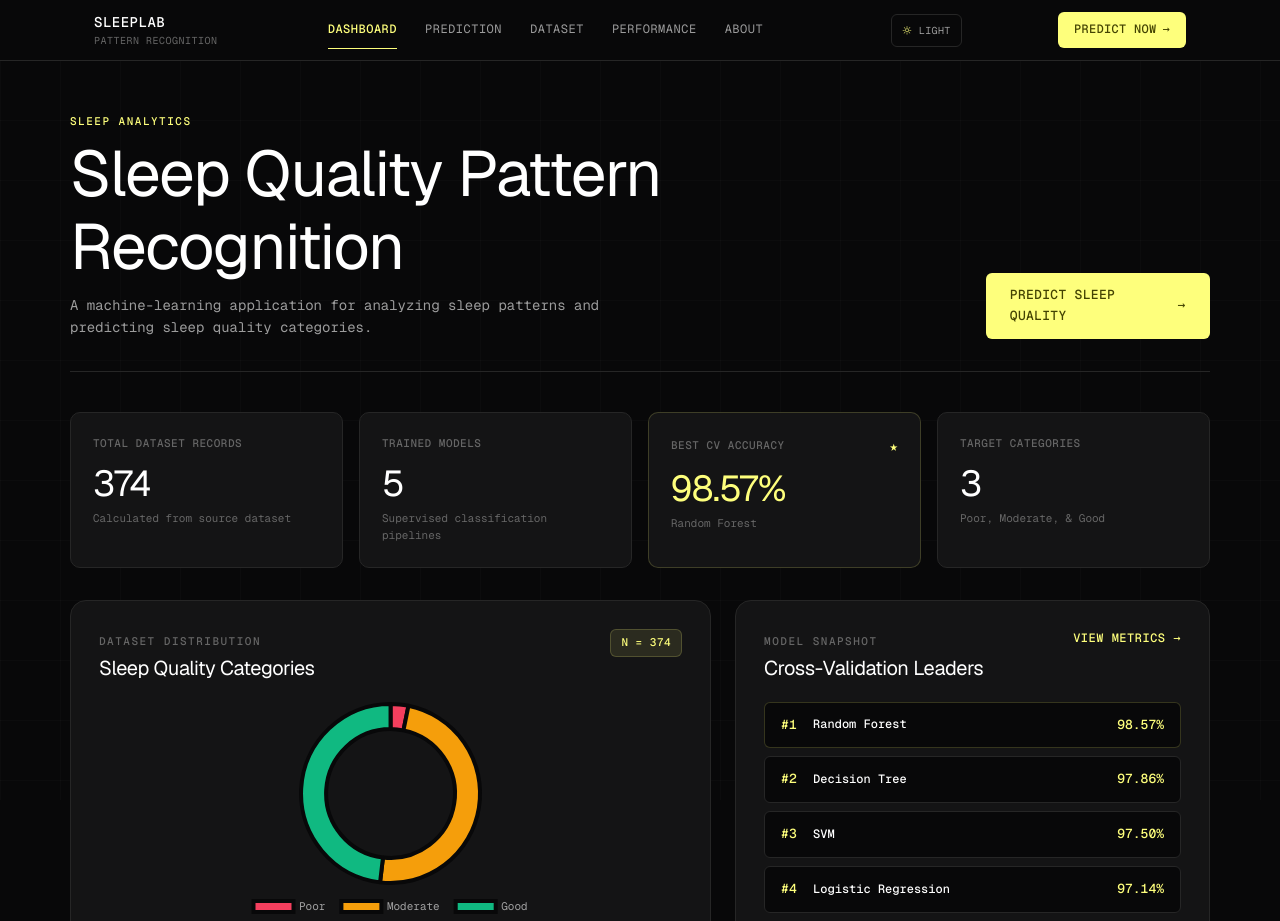
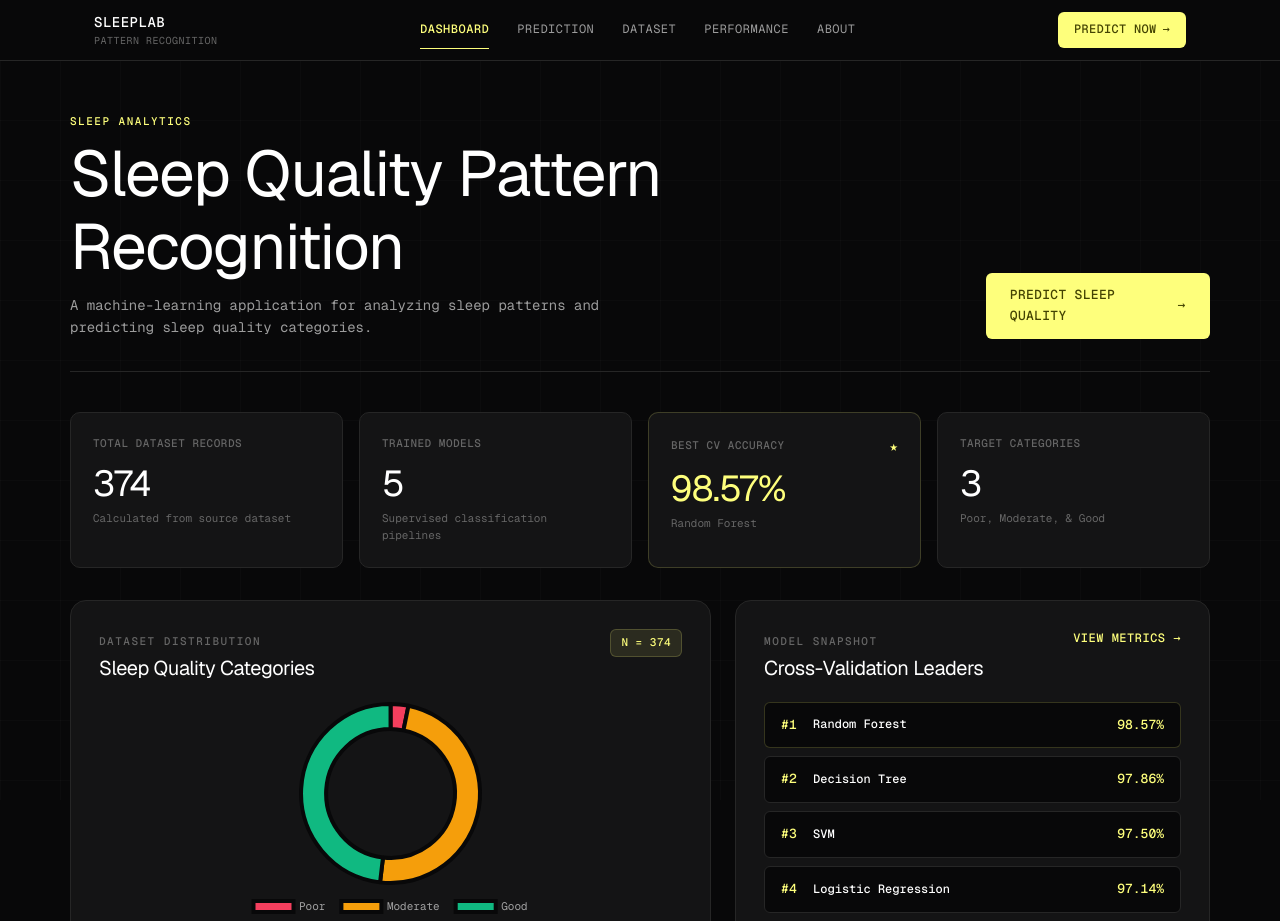
Before and after one commit to Akashj-aj/Sleep_recognition, a Flask app: page / in a window 1280 px wide. Shown: the top 921 px of the page. Run offline with Flask 3, Linux system fonts and the light colour scheme.

Commit message:
Remove toggle

```diff
--- a/static/css/style.css
+++ b/static/css/style.css
@@ -48,19 +48,6 @@
   --duration: 0.6s;
 }
 
-[data-theme="light"] {
-  --bg-main: #f5f5ef;
-  --bg-surface: #ffffff;
-  --bg-input: #fafaf6;
-  --text-primary: #171717;
-  --text-secondary: rgba(23, 23, 23, 0.68);
-  --text-muted: #6b6b63;
-  --border: #d9d9cf;
-  --border-hover: #b8b8aa;
-  --yellow-text: #3f4000;
-  --yellow-glow: rgba(116, 117, 15, 0.12);
-}
-
 /* ==========================================================================
    Reset & Base
    ========================================================================== */
@@ -148,12 +135,6 @@ code {
   pointer-events: none;
   z-index: 0;
   opacity: 1;
-}
-
-[data-theme="light"] .grid-overlay {
-  background-image:
-    linear-gradient(rgba(23, 23, 23, 0.035) 1px, transparent 1px),
-    linear-gradient(90deg, rgba(23, 23, 23, 0.035) 1px, transparent 1px);
 }
 
 /* ==========================================================================
@@ -169,12 +150,6 @@ code {
   background: var(--bg-main);
 }
 
-.top-nav-wrapper.scrolled {
-  border-bottom-color: var(--yellow-border);
-  background: color-mix(in srgb, var(--bg-main) 95%, transparent);
-  backdrop-filter: blur(12px);
-}
-
 .floating-glass {
   max-width: var(--container-max);
   margin: 0 auto;
@@ -323,38 +298,6 @@ code {
 
 .btn-nexus-small:hover .arrow-icon {
   transform: translateX(3px);
-}
-
-.theme-toggle {
-  display: inline-flex;
-  align-items: center;
-  gap: 7px;
-  margin-left: 18px;
-  padding: 8px 10px;
-  color: var(--text-secondary);
-  background: transparent;
-  border: 1px solid var(--border);
-  border-radius: var(--radius-sm);
-  cursor: pointer;
-  font-family: 'Geist Mono', monospace;
-  font-size: 10px;
-  text-transform: uppercase;
-  letter-spacing: 0.4px;
-  transition: color 0.25s var(--ease-out), border-color 0.25s var(--ease-out), background 0.25s var(--ease-out);
-}
-
-.theme-toggle:hover,
-.theme-toggle:focus-visible {
-  color: var(--text-primary);
-  border-color: var(--yellow);
-  background: var(--yellow-glow);
-  outline: none;
-}
-
-.theme-toggle-icon {
-  color: var(--yellow);
-  font-size: 15px;
-  line-height: 1;
 }
 
 /* Mobile Toggle */
@@ -2011,10 +1954,6 @@ input::placeholder {
   .nav-cta-desktop {
     display: none;
   }
-  .theme-toggle {
-    margin-left: auto;
-    margin-right: 12px;
-  }
   .dashboard-header {
     flex-direction: column;
     align-items: flex-start;
--- a/static/js/script.js
+++ b/static/js/script.js
@@ -1,30 +1,4 @@
 document.addEventListener("DOMContentLoaded", () => {
-    // ------------------------------------------------------------------
-    // 0. Persistent Theme Toggle
-    // ------------------------------------------------------------------
-    const themeToggle = document.getElementById("theme-toggle");
-    const savedTheme = localStorage.getItem("sleep-theme");
-
-    const setTheme = (theme) => {
-        const isLight = theme === "light";
-        document.documentElement.dataset.theme = isLight ? "light" : "dark";
-        if (themeToggle) {
-            themeToggle.setAttribute("aria-pressed", String(isLight));
-            themeToggle.setAttribute("aria-label", isLight ? "Switch to dark theme" : "Switch to light theme");
-            themeToggle.querySelector(".theme-toggle-icon").textContent = isLight ? "☾" : "☼";
-            themeToggle.querySelector(".theme-toggle-label").textContent = isLight ? "Dark" : "Light";
-        }
-    };
-
-    setTheme(savedTheme === "light" ? "light" : "dark");
-    if (themeToggle) {
-        themeToggle.addEventListener("click", () => {
-            const nextTheme = document.documentElement.dataset.theme === "light" ? "dark" : "light";
-            localStorage.setItem("sleep-theme", nextTheme);
-            setTheme(nextTheme);
-        });
-    }
-
     // ------------------------------------------------------------------
     // 1. Scroll-Driven Reveal Animations (IntersectionObserver)
     //    Fade-and-slide: elements start transparent + 60px lower,
@@ -97,7 +71,15 @@ document.addEventListener("DOMContentLoaded", () => {
     const navWrapper = document.querySelector(".top-nav-wrapper");
     if (navWrapper) {
         const onScroll = () => {
-            navWrapper.classList.toggle("scrolled", window.scrollY > 50);
+            if (window.scrollY > 50) {
+                navWrapper.style.borderBottomColor = "rgba(254, 255, 124, 0.12)";
+                navWrapper.style.background = "rgba(8, 8, 9, 0.95)";
+                navWrapper.style.backdropFilter = "blur(12px)";
+            } else {
+                navWrapper.style.borderBottomColor = "#262626";
+                navWrapper.style.background = "#080809";
+                navWrapper.style.backdropFilter = "none";
+            }
         };
         window.addEventListener("scroll", onScroll, { passive: true });
         onScroll();
--- a/templates/base.html
+++ b/templates/base.html
@@ -53,11 +53,6 @@
                 </a>
             </nav>
 
-            <button class="theme-toggle" id="theme-toggle" type="button" aria-label="Switch to light theme" aria-pressed="false">
-                <span class="theme-toggle-icon" aria-hidden="true">&#9788;</span>
-                <span class="theme-toggle-label">Light</span>
-            </button>
-
             <div class="nav-cta-desktop">
                 <a href="{{ url_for('predict') }}" class="btn-nexus-small">
                     Predict Now <span class="arrow-icon">&rarr;</span>
```
